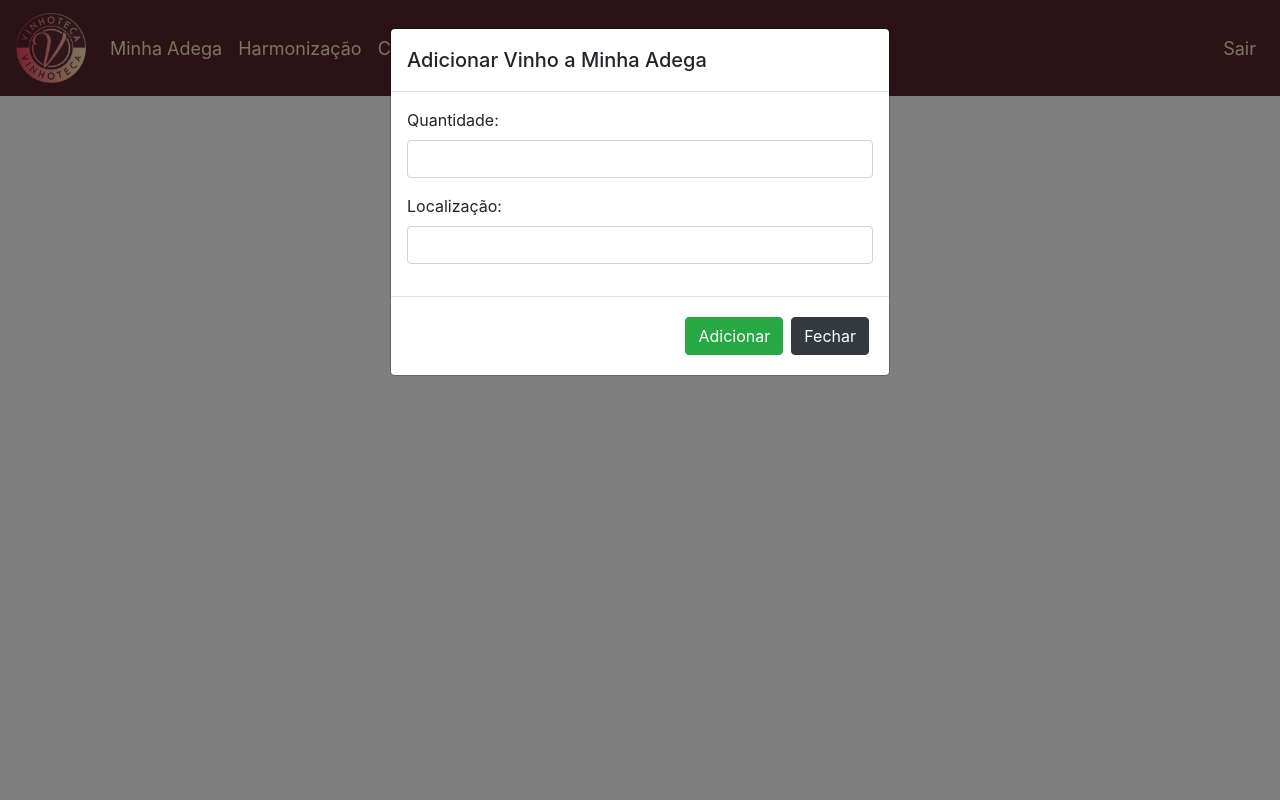
After one commit to Maria0419/vinhoteca3, a Flask app: page /adicionar in a window 1280 px wide. The commit adds this page. Run offline with Flask 3, Linux system fonts and the light colour scheme; a user stored in the database is signed in; some libraries are stand-ins or nearby versions.

Commit message:
pop up pra adicionar vinho na minha adega

```diff
--- /dev/null
+++ b/Vinhoteca/website/templates/add_wine.html
@@ -0,0 +1,37 @@
+{% extends "base.html" %}
+{% block modal %}
+<div class="modal fade" id="exampleModal" tabindex="-1" role="dialog" aria-labelledby="exampleModalLabel" aria-hidden="true">
+    <div class="modal-dialog" role="document">
+        <div class="modal-content">
+        <div class="modal-header">
+            <h5 class="modal-title" id="exampleModalLabel">Adicionar Vinho a Minha Adega</h5>
+        </div>
+        <div class="modal-body">
+            <form>
+            <div class="form-group">
+                <label for="tempodeguarda">Quantidade:</label>
+                <input type="number" class="form-control" name="quantidade" id="quantidade"> </input>
+            </div>
+            <div class="form-group">
+                <label for="tempodeguarda">Localização:</label>
+                <input type="text" class="form-control" name="localizacao" id="localizacao"> </input>
+            </div>
+
+            </form>
+        </div>
+        <div class="modal-footer">
+            <button type="button" class="btn btn-success">Adicionar</button>
+            <a href="{{url_for('views.register')}}" class="btn btn-dark">Fechar</a>
+        </div>
+        </div>
+    </div>
+    </div>
+{% endblock %}
+
+{% block javascript %}
+<script>
+    $(document).ready(function(){
+        $("#exampleModal").modal("show")
+    })
+</script>
+{% endblock %}
--- a/Vinhoteca/website/templates/base.html
+++ b/Vinhoteca/website/templates/base.html
@@ -15,6 +15,10 @@
       href="https://stackpath.bootstrapcdn.com/font-awesome/4.7.0/css/font-awesome.min.css"
       crossorigin="anonymous"
     />
+    <link rel="stylesheet" href="https://cdn.jsdelivr.net/npm/bootstrap@4.3.1/dist/css/bootstrap.min.css" integrity="sha384-ggOyR0iXCbMQv3Xipma34MD+dH/1fQ784/j6cY/iJTQUOhcWr7x9JvoRxT2MZw1T" crossorigin="anonymous">
+    <script src="https://code.jquery.com/jquery-3.3.1.slim.min.js" integrity="sha384-q8i/X+965DzO0rT7abK41JStQIAqVgRVzpbzo5smXKp4YfRvH+8abtTE1Pi6jizo" crossorigin="anonymous"></script>
+    <script src="https://cdn.jsdelivr.net/npm/popper.js@1.14.7/dist/umd/popper.min.js" integrity="sha384-UO2eT0CpHqdSJQ6hJty5KVphtPhzWj9WO1clHTMGa3JDZwrnQq4sF86dIHNDz0W1" crossorigin="anonymous"></script>
+    <script src="https://cdn.jsdelivr.net/npm/bootstrap@4.3.1/dist/js/bootstrap.min.js" integrity="sha384-JjSmVgyd0p3pXB1rRibZUAYoIIy6OrQ6VrjIEaFf/nJGzIxFDsf4x0xIM+B07jRM" crossorigin="anonymous"></script>
 
     <title>{% block title %}Home{% endblock %}</title>
   </head>
@@ -80,6 +84,9 @@
       crossorigin="anonymous"
     ></script>
 
+    {% block modal %}
+    {% endblock %}
+
 {% block javascript %}
     <script type="text/javascript">
       function deleteVinho(vinhoId) {
--- a/Vinhoteca/website/templates/wine_register.html
+++ b/Vinhoteca/website/templates/wine_register.html
@@ -64,6 +64,7 @@
                 <p class="card-text">Uva: {{ vinho.uva }}</p>
                 <p class="card-text">Tempo de Guarda: {{ vinho.tempodeguarda }}</p>
                 <p class="card-text">Harmonização: {{ vinho.harmonizacao }}</p>
+                <a href="{{url_for('views.add_wine')}}" class="btn btn-dark">Adicionar a Minha Adega</a>
               </div>
             </div>
           </div>
--- a/Vinhoteca/website/views.py
+++ b/Vinhoteca/website/views.py
@@ -89,3 +89,8 @@ class Views:
                 db.session.commit()
 
         return jsonify({})
+
+    @views.route('/adicionar', methods=['GET', 'POST'])
+    @login_required
+    def add_wine():
+        return render_template("add_wine.html", user=current_user)
```
